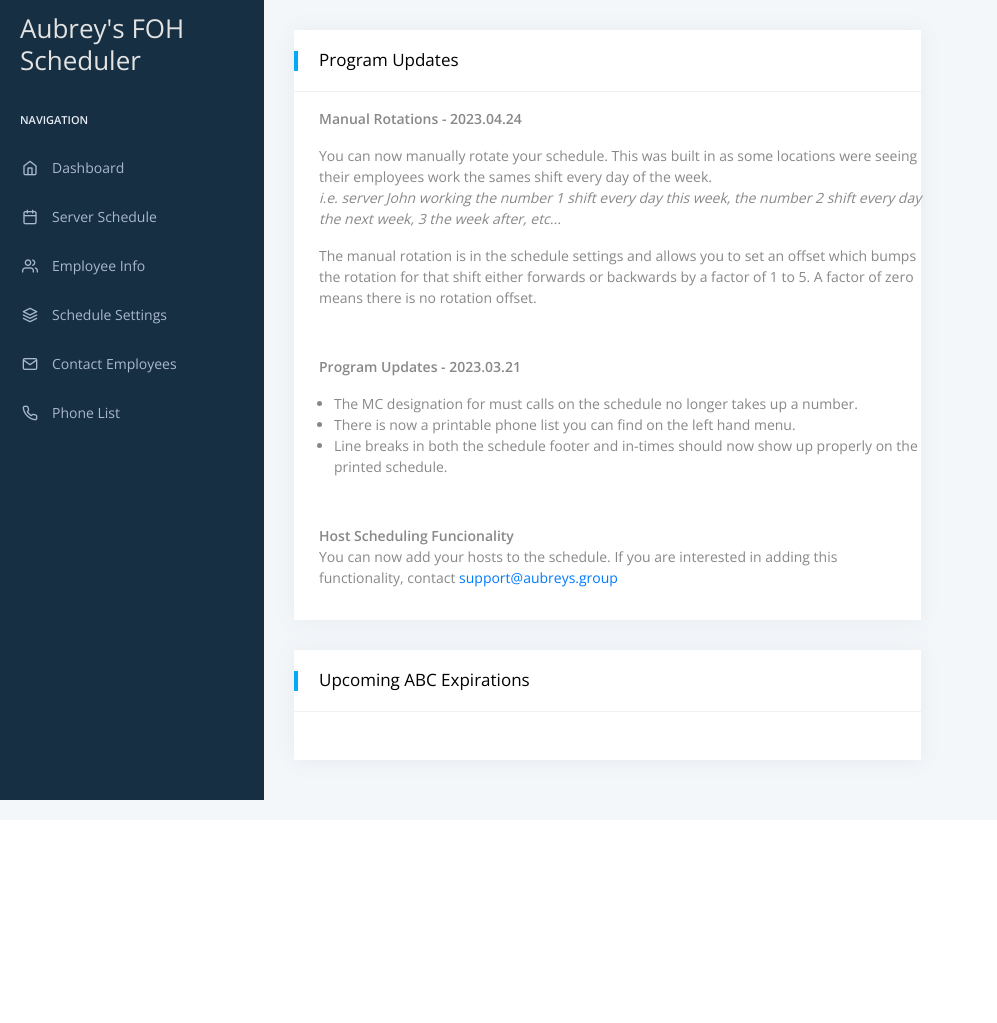
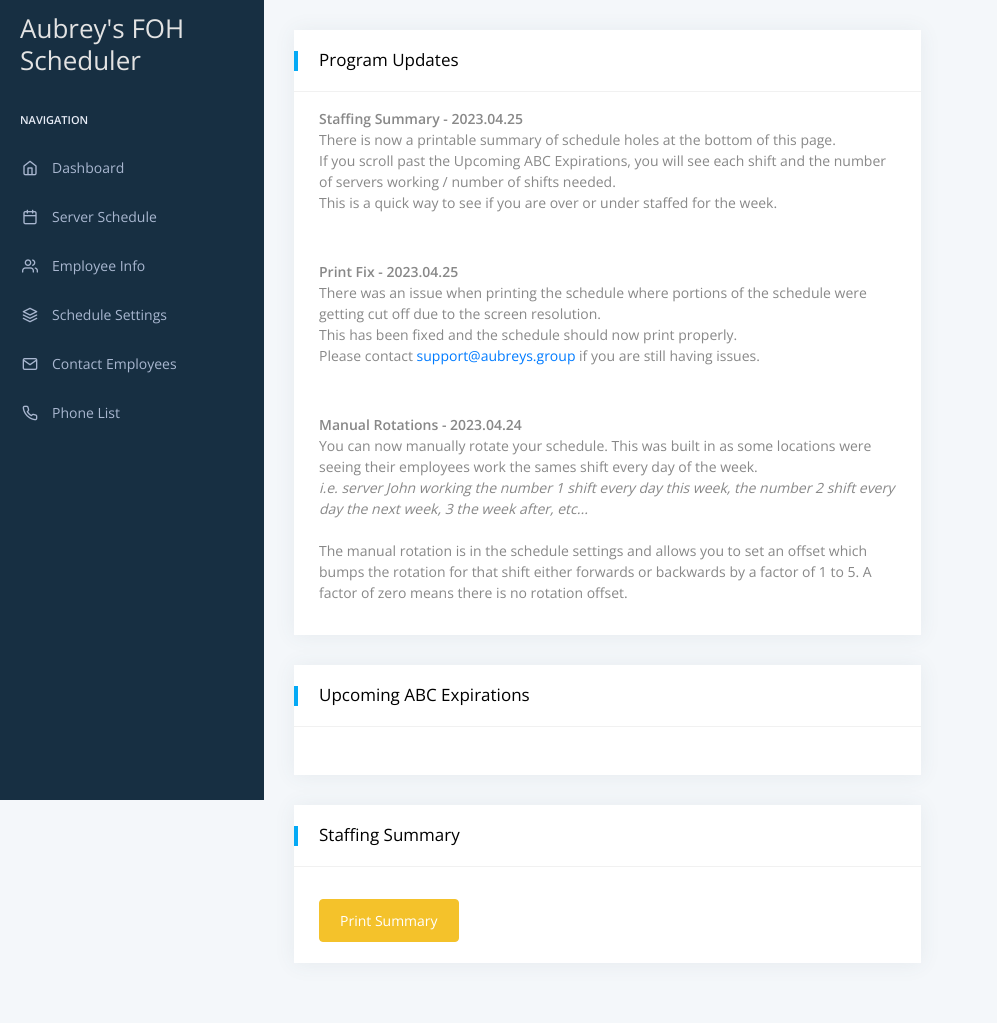
Before and after one commit to aubreys-it/aubreys-ssc, a Flask app: template templates/home/index.html in a window 1280 px wide. Shown: the whole page, without its empty margins (0-997 px from the left). Before the commit the page ends 800 px from the top, so only its background shows below. Run offline with Flask 2, Linux system fonts and the light colour scheme; the template is opened without the code that fills it, so the values that code supplies are empty; some libraries are stand-ins or nearby versions.

Commit message:
Staffing Summary / Print Fix

```diff
--- a/app.py
+++ b/app.py
@@ -2,7 +2,7 @@ from datetime import datetime
 import os
 from flask import Flask, render_template, redirect, url_for, send_from_directory, request, send_file
 from aubssc import loadUserFromDMCP, getAbcExpiry
-from aubssc import getEmployees, updateEmployee, deleteEmployee, addEmployee, getSettings, updateSettings, getCalendar, getFooter, updateFooter, sendMessage
+from aubssc import getEmployees, updateEmployee, deleteEmployee, addEmployee, getSettings, updateSettings, getCalendar, getFooter, updateFooter, sendMessage, getStaffingSummary
 import datetime
 
 app = Flask(__name__)
@@ -24,7 +24,13 @@ def index():
     except NameError:
         expiry = getAbcExpiry(user['locId'])
 
-    return render_template('home/index.html', user=user, expiry=expiry)
+    try:
+        if not staffing:
+            staffing = getStaffingSummary(user['locId'])
+    except NameError:
+        staffing = getStaffingSummary(user['locId'])
+
+    return render_template('home/index.html', user=user, expiry=expiry, staffing=staffing)
 
 @app.route('/favicon.ico')
 def favicon():
--- a/aubssc/__init__.py
+++ b/aubssc/__init__.py
@@ -141,3 +141,8 @@ def updateFooter(locId, footer):
 def sendMessage(payload):
     response = requests.request('POST', config.SEND_MESSAGE_URI, json=payload)
     return response
+
+def getStaffingSummary(locId):
+    uri = f"{config.API_BASE_URI}get-staffing?code={config.GET_STAFFING}&locId={locId}"
+    response = requests.request('GET', uri)
+    return json.loads(response.text)
--- a/config.py
+++ b/config.py
@@ -14,3 +14,5 @@ GET_SET_CODE = os.environ['GET_SET_CODE']
 UPD_SET_CODE = os.environ['UPD_SET_CODE']
 
 GET_CAL_CODE = os.environ['GET_CAL_CODE']
+
+GET_STAFFING = os.environ['GET_STAFFING']
--- a/templates/home/index.html
+++ b/templates/home/index.html
@@ -3,7 +3,20 @@
 {% block title %} Dashboard {% endblock %}
 
 <!-- Specific CSS goes HERE -->
-{% block stylesheets %}{% endblock stylesheets %}
+{% block stylesheets %}
+<style>
+    @media only print {
+        #command {
+            display: none !important;
+        }
+        @page {
+            size: landscape;
+            width: fit-content;
+        }
+
+    }
+</style>
+{% endblock stylesheets %}
 
 {% block content %}
 
@@ -27,13 +40,30 @@
                                             <h5>Program Updates</h5>
                                         </div>
                                         <div class="card-block px-0 py-3">
-                                            <p style="margin-left: 25px">
-                                                <b>Manual Rotations - 2023.04.24</b><br/>
-                                                <p style="margin-left: 25px">You can now manually rotate your schedule. This was built in as some locations were seeing their employees work the sames shift every day of the week.<br/>
-                                                <i>i.e. server John working the number 1 shift every day this week, the number 2 shift every day the next week, 3 the week after, etc...</i></p>
-                                                <p style="margin-left: 25px">The manual rotation is in the schedule settings and allows you to set an offset which bumps the rotation for that shift either forwards or backwards by a factor of 1 to 5. A factor of zero means there is no rotation offset.</p>
+                                            <p style="margin-left: 25px;margin-right: 25px">
+                                                <b>Staffing Summary - 2023.04.25</b><br/>
+                                                There is now a printable summary of schedule holes at the bottom of this page.<br/>
+                                                If you scroll past the Upcoming ABC Expirations, you will see each shift and the number of servers working / number of shifts needed.<br/>
+                                                This is a quick way to see if you are over or under staffed for the week.
                                             </p>
                                         </div>
+                                        <div class="card-block px-0 py-3">
+                                            <p style="margin-left: 25px;margin-right: 25px">
+                                                <b>Print Fix - 2023.04.25</b><br/>
+                                                There was an issue when printing the schedule where portions of the schedule were getting cut off due to the screen resolution.<br/>
+                                                This has been fixed and the schedule should now print properly.</br>
+                                                Please contact <a href="mailto:support@aubreys.group">support@aubreys.group</a> if you are still having issues.
+                                            </p>
+                                        </div>
+                                        <div class="card-block px-0 py-3">
+                                            <p style="margin-left: 25px;margin-right: 25px">
+                                                <b>Manual Rotations - 2023.04.24</b><br/>
+                                                You can now manually rotate your schedule. This was built in as some locations were seeing their employees work the sames shift every day of the week.<br/>
+                                                <i>i.e. server John working the number 1 shift every day this week, the number 2 shift every day the next week, 3 the week after, etc...</i><br/>&nbsp;<br/>
+                                                The manual rotation is in the schedule settings and allows you to set an offset which bumps the rotation for that shift either forwards or backwards by a factor of 1 to 5. A factor of zero means there is no rotation offset.
+                                            </p>
+                                        </div>
+                                        <!-- Archived Updates
                                         <div class="card-block px-0 py-3">
                                             <p style="margin-left: 25px">
                                                 <b>Program Updates - 2023.03.21</b><br/>
@@ -44,20 +74,19 @@
                                                 </ul>
                                             </p>
                                         </div>
-                                        <!-- Archived Updates
                                         <div class="card-block px-0 py-3">
                                             <p style="margin-left: 25px">
                                                 <b>Rotation Changes - 2023.03.02</b><br/>
                                                 There was an issue with togo / bar / host shift rotations where the order of the shifts were based on the alphabetical order of the employees. This has now been fixed so that the order is based on the order you have it typed in on your settings page. You might notice a change in your shift rotation for these employee types due to the changes.
                                             </p>
                                         </div>
-                                    -->
                                         <div class="card-block px-0 py-3">
                                             <p style="margin-left: 25px">
                                                 <b>Host Scheduling Funcionality</b><br/>
                                                 You can now add your hosts to the schedule. If you are interested in adding this functionality, contact <a href="mailto:support@aubreys.group">support@aubreys.group</a>
                                             </p>
                                         </div>
+                                    -->
                                     </div>
                                 </div>
                                 <!--[ ABC Expirations ] start-->
@@ -98,7 +127,38 @@
                                     </div>
                                 </div>
                                 <!--[ ABC Expirations ] end-->
+                                <!-- Schedule Summary Start -->
+                                <div class="col-xl-8 col-md-6">
+                                    <div class="card Recent-Users" id="staffingLevels" >
+                                        <div class="card-header">
+                                            <h5>Staffing Summary</h5>
+                                        </div>
+                                        <div class="card-block px-0 py-3">
+                                            <div class="table-responsive" style="margin-left: 25px">
+                                                <table class="table table-bordered" style="table-layout: fixed;width: 95%">
+                                                    <thead>
+                                                        <tr>
+                                                            {% for shiftId in staffing %}
+                                                                <th><b>{{ staffing[shiftId].shift }}</b></th>
+                                                            {% endfor %}
+                                                        </tr>
+                                                    </thead>
+                                                    <tbody>
+                                                        <tr>
+                                                        {% for shiftId in staffing %}
+                                                            <td>{{ staffing[shiftId].filledShifts }}&nbsp;/&nbsp;{{ staffing[shiftId].serversNeeded }}</td>
+                                                        {% endfor %}
+                                                        </tr>
+                                                    </tbody>
+                                                </table>
+                                                <button class="btn btn-warning" id="command" name="command" value="printSchedule" onClick="printDiv('staffingLevels')">Print Summary</button>
+                                            </div>
+                                        </div>
+                                    </div>
+                                </div>
+                                <!-- Schedule Summary End -->
                             <!-- [ Main Content ] end -->
+                            </div>
                         </div>
                     </div>
                 </div>
@@ -111,4 +171,16 @@
 {% endblock content %}
 
 <!-- Specific Page JS goes HERE  -->
-{% block javascripts %}{% endblock javascripts %}
+{% block javascripts %}
+
+<script type="text/javascript">
+    function printDiv(divName) {
+        var printContents = document.getElementById(divName).innerHTML;
+        var originalContents = document.body.innerHTML;
+        document.body.innerHTML = printContents;
+        window.print();
+        document.body.innerHTML = originalContents;
+    }
+</script>
+
+{% endblock javascripts %}
```
Also changed, not shown: templates/home/schedule.html (+8 -2 lines).
